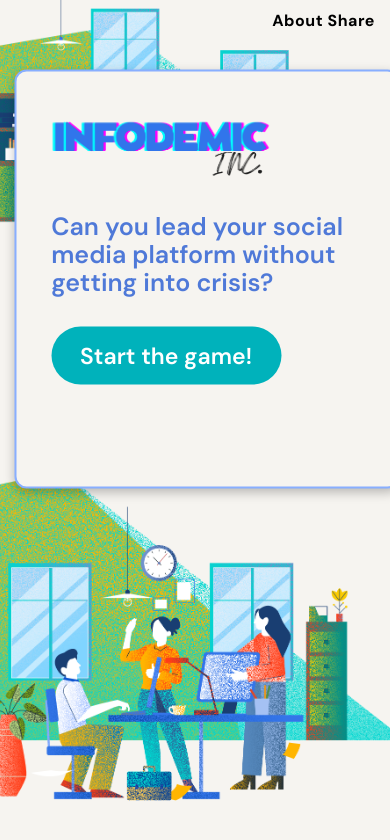
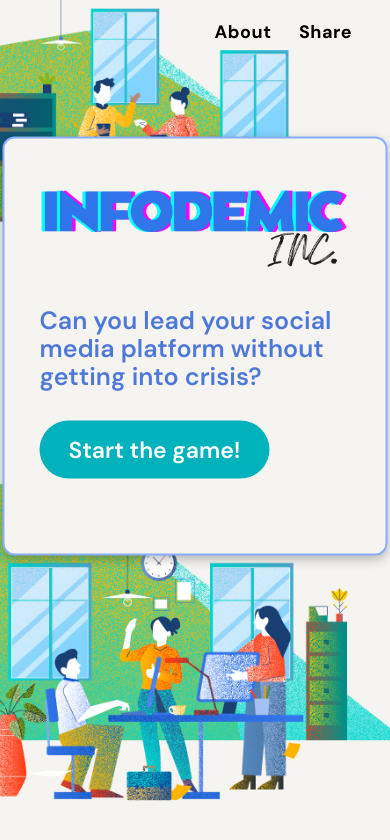
Before and after one commit to AleksiKnuutila/infodemic_inc, a plain HTML site: page index.html in a window 390 px wide. Drawn offline with Linux system fonts and the light colour scheme.

Commit message:
Style update

```diff
--- a/style.css
+++ b/style.css
@@ -407,10 +407,12 @@ button {
   color: #000000;
   font-weight: 700;
   font-family: "DM Sans";
-  font-size: 18px; /* Increased font size */
+  font-size: 22px; /* Increased font size */
+  margin-right: 21px;
   cursor: pointer;
   padding: 0;
   letter-spacing: 0.5px; /* Added letter spacing for better readability */
+  margin-top: 10px;
 }
 
 #languageDropdownMenu ul {
@@ -944,7 +946,8 @@ button {
 
   #aboutButtonHeader,
   #shareButtonHeader {
-    font-size: 16px; /* Keep a readable size on mobile */
+    font-size: 18px;
+    margin-right: 23px;
   }
 
   body {
@@ -977,8 +980,8 @@ button {
     width: 90%;
     height: 385px;
     min-height: 385px;
-    top: 33%;
-    left: 53%;
+    top: 41%;
+    left: 50%;
     padding: 15px;
     background-color: #F6F4F0;
     border-radius: 12px;
@@ -1008,7 +1011,7 @@ button {
     color: #4f79d8;
   }
   .logo-image {
-    max-width: 220px;
+    max-width: 400px;
     margin-bottom: 10px;
   }
 
```
